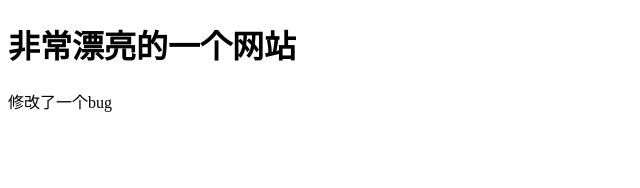
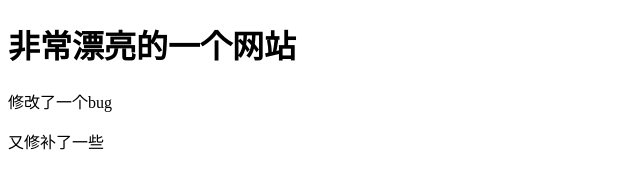
Before and after one commit to kkmuk/GitDemo, a plain HTML site: page index.html in a window 1280 px wide. Shown: the whole page, without its empty margins (0-640 px from the left). Drawn offline with Linux system fonts and the light colour scheme.

Commit message:
又修补了一下项目

```diff
--- a/index.html
+++ b/index.html
@@ -9,5 +9,6 @@
 <body>
     <h1>非常漂亮的一个网站</h1>
     <p>修改了一个bug</p>
+    <p>又修补了一些</p>
 </body>
 </html>
```
